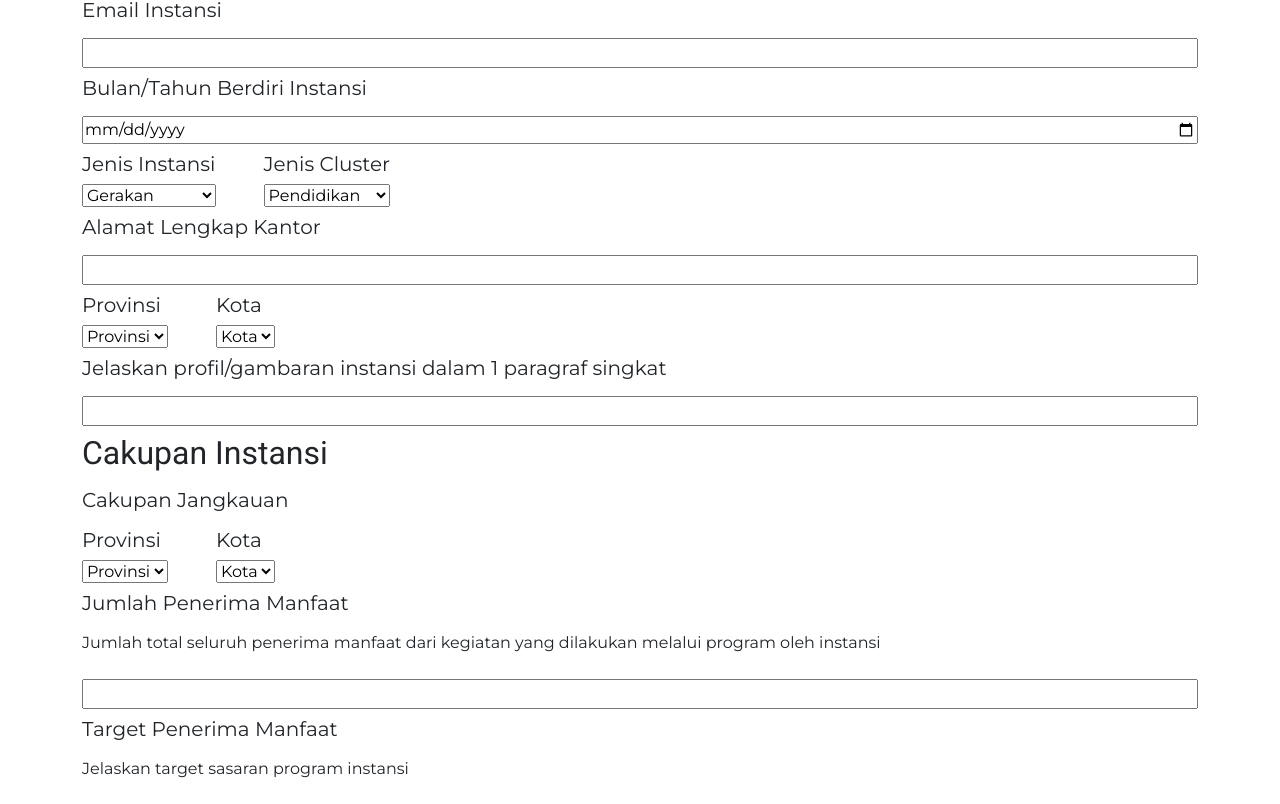
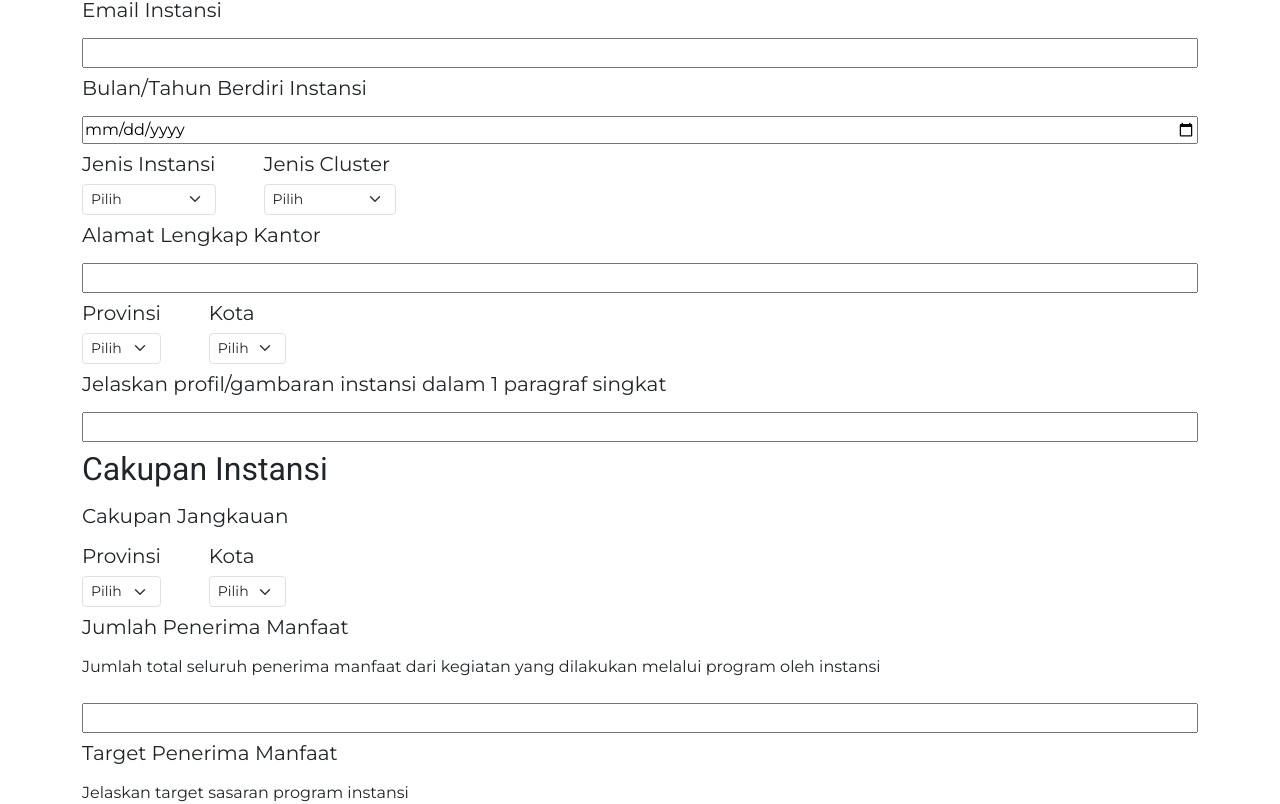
Before and after one commit to groupbmpi/lead-fe, a Next.js app: page /instance_registration in a window 1280 px wide. Shown: the part 379-1183 px from the top of the page. Built offline with nearby package versions, Linux system fonts and the light colour scheme.

Commit message:
feat: changed dropdown, added name to fields

```diff
--- a/src/pages/instance_registration/index.tsx
+++ b/src/pages/instance_registration/index.tsx
@@ -11,19 +11,20 @@ export default function Home() {
             <h2>Email Pendaftar</h2>
             <h5>Email Pendaftar</h5>
             <p>Hasil copy dari pendaftaran akan dikirimkan ke email pendaftar</p>
-            <input type="email"/>
+            <input type="email" name="emailPendaftar"/>
 
             <h2>Profile Instansi</h2>
             <h5>Nama Instansi</h5>
-            <input type="text"/>
+            <input type="text" name="namaInstansi"/>
             <h5>Email Instansi</h5>
-            <input type="text"/>
+            <input type="text" name="emailInstansi"/>
             <h5>Bulan/Tahun Berdiri Instansi</h5>
-            <input type="date"/>
+            <input type="date" name="tanggalBerdiri"/>
             <div className="d-flex flex-row gap-5">
                 <div className="d-flex flex-column">
                     <h5>Jenis Instansi</h5>
-                    <select>
+                    <select className="form-select form-select-sm" aria-label=".form-select-sm example" name="jenisInstansi">
+                        <option selected>Pilih</option>
                         <option value="gerakan">Gerakan</option>
                         <option value="komunitas">Komunitas</option>
                         <option value="yayasan">Yayasan</option>
@@ -31,7 +32,8 @@ export default function Home() {
                 </div>
                 <div className="d-flex flex-column">
                     <h5>Jenis Cluster</h5>
-                    <select>
+                    <select className="form-select form-select-sm" aria-label=".form-select-sm example" name="jenisCluster">
+                        <option selected>Pilih</option>
                         <option value="pendidikan">Pendidikan</option>
                         <option value="kesehatan">Kesehatan</option>
                         <option value="lingkungan">Lingkungan</option>
@@ -39,72 +41,72 @@ export default function Home() {
                 </div>
             </div>
             <h5>Alamat Lengkap Kantor</h5>
-            <input type="text"/>
+            <input type="text" name="alamatKantor"/>
             <div className="d-flex flex-row gap-5">
                 <div className="d-flex flex-column">
                     <h5>Provinsi</h5>
-                    <select>
+                    <select className="form-select form-select-sm" aria-label=".form-select-sm example" name="provinsiKantor">
                         {/* not done */}
-                        <option value="provinsi">Provinsi</option>
+                        <option selected>Pilih</option>
                     </select>
                 </div>
                 <div className="d-flex flex-column">
                     <h5>Kota</h5>
-                    <select>
+                    <select className="form-select form-select-sm" aria-label=".form-select-sm example" name="kotaKantor">
                         {/* not done */}
-                        <option value="kota">Kota</option>
+                        <option selected>Pilih</option>
                     </select>
                 </div>
             </div>
             <h5>Jelaskan profil/gambaran instansi dalam 1 paragraf singkat</h5>
-            <input type="text"/>
+            <input type="text" name="gambaranInstansi"/>
 
             <h2>Cakupan Instansi</h2>
             <h5>Cakupan Jangkauan</h5>
             <div className="d-flex flex-row gap-5">
                 <div className="d-flex flex-column">
                     <h5>Provinsi</h5>
-                    <select>
+                    <select className="form-select form-select-sm" aria-label=".form-select-sm example" name="provinsiJangkauan">
                         {/* not done */}
-                        <option value="provinsi">Provinsi</option>
+                        <option selected>Pilih</option>
                     </select>
                 </div>
                 <div className="d-flex flex-column">
                     <h5>Kota</h5>
-                    <select>
+                    <select className="form-select form-select-sm" aria-label=".form-select-sm example" name="kotaJangkauan">
                         {/* not done */}
-                        <option value="kota">Kota</option>
+                        <option selected>Pilih</option>
                     </select>
                 </div>
             </div>
             <h5>Jumlah Penerima Manfaat</h5>
             <p>Jumlah total seluruh penerima manfaat dari kegiatan yang dilakukan melalui program oleh instansi</p>
-            <input type="number"/>
+            <input type="number" name="penerimaManfaat"/>
             {/* 3 pertanyaan dibawah input typenya apa */}
             <h5>Target Penerima Manfaat</h5>
             <p>Jelaskan target sasaran program instansi</p>
             <p>Contoh jawaban</p>
             <p>Anak jalanan, Kepala keluarga, Pasien TBC, Gen Z, dst.</p>
-            <input type="text"/>
+            <input type="text" name="targetPenerimaManfaat"/>
             <h5>Kabupaten/Kota yang Tercakup</h5>
             <p>Tambahkan kabupaten dan/atau kota yang tercakup oleh instansi anda. Anda dapat menambahkan lebih dari satu kabupaten dan/atau kota</p>
             <p>Contoh jawaban</p>
             <p>Kabupaten Bandung, Kota Tebing Tinggi, Kota Gorontalo, dst.</p>
-            <input type="text"/>
+            <input type="text" name="kotaTercakup"/>
             <h5>Provinsi yang tercakup</h5>
             <p>Tambahkan provinsi yang tercakup oleh instansi anda. Anda dapat menambahkan lebih dari satu kabupaten dan/atau kota</p>
             <p>Contoh jawaban</p>
             <p>Anak jalanan, Kepala keluarga, Pasien TBC, Gen Z, dst.</p>
-            <input type="text"/>
+            <input type="text" name="provinsiTercakup"/>
 
             <h2>Berkas Instansi</h2>
             <h5>Unggah Berkas Company Profile</h5>
             <p>Pastikan tautan dapat diakses secara publik</p>
             <p>Syarat dan ketentuan company profile tercantum <a href= "https://bit.ly/template-profil-lembaga-peserta-LEAD">disini</a></p>
-            <input type="url"/>
+            <input type="url" name="companyProfile"/>
             <h5>Unggah Berkas Proposal Program</h5>
             <p>Pastikan tautan dapat diakses secara publik</p>
-            <input type="url"/>
+            <input type="url" name="proposalProgram"/>
 
             <a className="btn btn-primary" href="/instance_summary">Berikutnya</a>
         </div>
```
